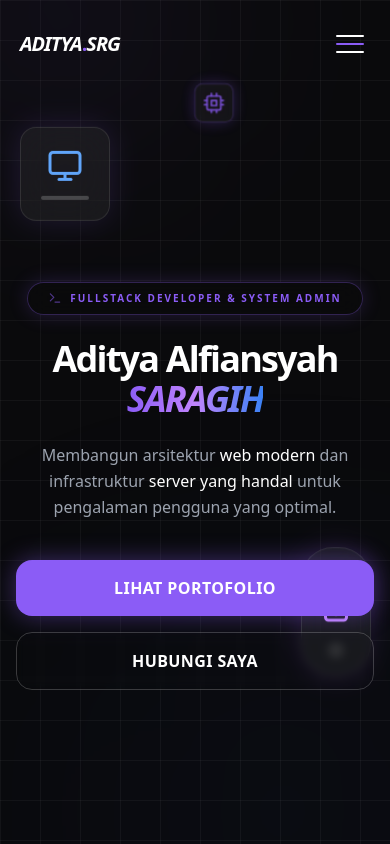
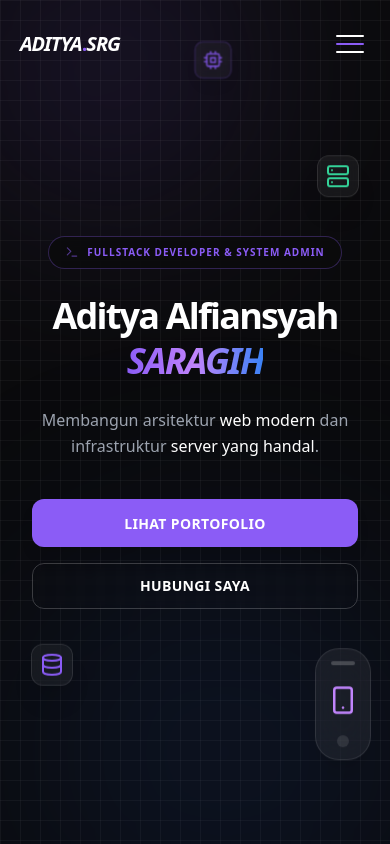
Before and after one commit to kirito040401/portofolio-dev, a React (Vite) app: page / in a window 390 px wide. Shown: the top 844 px of the page. Built offline with nearby package versions, Linux system fonts and the light colour scheme.

Commit message:
update home

```diff
--- a/src/components/Home.jsx
+++ b/src/components/Home.jsx
@@ -3,77 +3,77 @@ import { FiMonitor, FiSmartphone, FiCpu, FiServer, FiTerminal, FiDatabase } from
 
 export default function Home() {
   return (
-    <section id="home" className="relative min-h-screen flex items-center justify-center overflow-hidden bg-[#0a0a0c] px-4 sm:px-6 pt-32 md:pt-0">
+    <section id="home" className="relative min-h-screen flex items-center justify-center overflow-hidden bg-[#0a0a0c] px-4 sm:px-6 py-20">
 
       {/* --- TECH GRID BACKGROUND --- */}
-      <div className="absolute inset-0 bg-[linear-gradient(to_right,#ffffff0a_1px,transparent_1px),linear-gradient(to_bottom,#ffffff0a_1px,transparent_1px)] bg-[size:40px_40px] z-0"></div>
+      <div className="absolute inset-0 bg-[linear-gradient(to_right,#ffffff0a_1px,transparent_1px),linear-gradient(to_bottom,#ffffff0a_1px,transparent_1px)] bg-[size:20px_20px] md:bg-[size:40px_40px] z-0"></div>
 
       {/* --- GLOWING BACKGROUND ELEMENTS --- */}
       <motion.div
         animate={{ scale: [1, 1.1, 1], rotate: [0, 90, 0] }}
         transition={{ duration: 20, repeat: Infinity, ease: "linear" }}
-        className="absolute -top-[10%] -left-[10%] w-[50vw] h-[50vw] max-w-[600px] bg-accent/10 rounded-full blur-[100px] md:blur-[120px] z-0"
+        className="absolute -top-[10%] -left-[10%] w-[300px] md:w-[600px] h-[300px] md:h-[600px] bg-accent/10 rounded-full blur-[80px] md:blur-[120px] z-0"
       />
       <motion.div
         animate={{ scale: [1, 1.2, 1], x: [0, -30, 0] }}
         transition={{ duration: 15, repeat: Infinity, ease: "easeInOut" }}
-        className="absolute -bottom-[10%] -right-[10%] w-[60vw] h-[60vw] max-w-[700px] bg-blue-600/10 rounded-full blur-[120px] md:blur-[150px] z-0"
+        className="absolute -bottom-[10%] -right-[10%] w-[350px] md:w-[700px] h-[350px] md:h-[700px] bg-blue-600/10 rounded-full blur-[100px] md:blur-[150px] z-0"
       />
 
-      {/* --- FLOATING GADGETS & TECH ELEMENTS (GLASSMORPHISM) --- */}
-      <div className="absolute inset-0 z-0 overflow-hidden pointer-events-none">
+      {/* --- FLOATING GADGETS & TECH ELEMENTS --- */}
+      <div className="absolute inset-0 z-0 overflow-hidden pointer-events-none container mx-auto">
 
-        {/* Laptop / Monitor Concept */}
+        {/* Monitor - Hidden on Mobile, Visible on Tablet+ */}
         <motion.div
           animate={{ y: [0, -20, 0], rotate: [0, 2, -2, 0] }}
           transition={{ duration: 7, repeat: Infinity, ease: "easeInOut" }}
-          className="absolute top-[15%] left-[5%] md:left-[15%] lg:left-[20%] bg-white/5 backdrop-blur-xl border border-white/10 p-5 rounded-2xl shadow-[0_0_30px_rgba(139,92,246,0.15)] flex flex-col items-center gap-2"
+          className="absolute top-[10%] left-[5%] md:left-[10%] bg-white/5 backdrop-blur-xl border border-white/10 p-3 md:p-5 rounded-2xl shadow-xl hidden sm:flex flex-col items-center gap-2"
         >
-          <FiMonitor className="text-4xl md:text-5xl text-blue-400" />
-          <div className="w-12 h-1 bg-white/20 rounded-full mt-1"></div>
+          <FiMonitor className="text-3xl md:text-5xl text-blue-400" />
+          <div className="w-8 md:w-12 h-1 bg-white/20 rounded-full"></div>
         </motion.div>
 
-        {/* Smartphone Concept */}
+        {/* Smartphone - Bottom Right */}
         <motion.div
           animate={{ y: [0, 25, 0], rotate: [0, -3, 3, 0] }}
           transition={{ duration: 6, repeat: Infinity, ease: "easeInOut", delay: 1 }}
-          className="absolute bottom-[20%] right-[5%] md:right-[15%] lg:right-[20%] bg-white/5 backdrop-blur-xl border border-white/10 p-4 rounded-[2rem] shadow-[0_0_30px_rgba(168,85,247,0.15)] flex flex-col items-center justify-between h-32 md:h-36"
+          className="absolute bottom-[10%] right-[5%] md:right-[10%] bg-white/5 backdrop-blur-xl border border-white/10 p-3 md:p-4 rounded-[1.5rem] md:rounded-[2rem] shadow-xl flex flex-col items-center justify-between h-28 md:h-36"
         >
-          <div className="w-8 h-1 bg-white/20 rounded-full mb-2"></div>
-          <FiSmartphone className="text-4xl md:text-5xl text-purple-400" />
-          <div className="w-4 h-4 bg-white/10 rounded-full mt-2"></div>
+          <div className="w-6 md:w-8 h-1 bg-white/20 rounded-full"></div>
+          <FiSmartphone className="text-3xl md:text-5xl text-purple-400" />
+          <div className="w-3 md:w-4 h-3 md:h-4 bg-white/10 rounded-full"></div>
         </motion.div>
 
-        {/* Server / VPS Concept (Hidden on very small screens) */}
+        {/* Server - Top Right */}
         <motion.div
           animate={{ y: [0, -15, 0] }}
           transition={{ duration: 8, repeat: Infinity, ease: "easeInOut", delay: 2 }}
-          className="absolute top-[30%] right-[8%] md:right-[10%] lg:right-[25%] bg-white/5 backdrop-blur-md border border-white/10 p-3 rounded-xl shadow-xl hidden sm:flex items-center justify-center"
+          className="absolute top-[20%] right-[8%] md:right-[20%] bg-white/5 backdrop-blur-md border border-white/10 p-2 md:p-3 rounded-xl shadow-xl flex items-center justify-center"
         >
-          <FiServer className="text-3xl text-emerald-400" />
+          <FiServer className="text-2xl md:text-3xl text-emerald-400" />
         </motion.div>
 
-        {/* Database Concept */}
+        {/* Database - Bottom Left */}
         <motion.div
           animate={{ y: [0, 20, 0] }}
           transition={{ duration: 5, repeat: Infinity, ease: "easeInOut", delay: 0.5 }}
-          className="absolute bottom-[25%] left-[8%] md:left-[10%] lg:left-[25%] bg-white/5 backdrop-blur-md border border-white/10 p-3 rounded-xl shadow-xl hidden sm:flex items-center justify-center"
+          className="absolute bottom-[20%] left-[8%] md:left-[20%] bg-white/5 backdrop-blur-md border border-white/10 p-2 md:p-3 rounded-xl shadow-xl flex items-center justify-center"
         >
-          <FiDatabase className="text-3xl text-accent" />
+          <FiDatabase className="text-2xl md:text-3xl text-accent" />
         </motion.div>
 
-        {/* CPU / Chip Concept */}
+        {/* CPU - Center Top */}
         <motion.div
           animate={{ scale: [1, 1.05, 1], opacity: [0.5, 1, 0.5] }}
           transition={{ duration: 4, repeat: Infinity, ease: "easeInOut" }}
-          className="absolute top-[10%] left-[50%] -translate-x-1/2 bg-white/5 backdrop-blur-sm border border-accent/30 p-2 rounded-lg shadow-[0_0_15px_rgba(139,92,246,0.3)] flex items-center justify-center"
+          className="absolute top-[5%] left-1/2 -translate-x-1/2 bg-white/5 backdrop-blur-sm border border-accent/30 p-2 rounded-lg shadow-lg flex items-center justify-center"
         >
-          <FiCpu className="text-xl text-accent" />
+          <FiCpu className="text-lg md:text-xl text-accent" />
         </motion.div>
       </div>
 
       {/* --- MAIN CONTENT --- */}
-      <div className="relative text-center w-full max-w-5xl mx-auto z-10">
+      <div className="relative text-center w-full max-w-4xl z-10 mx-auto px-4">
         <motion.div
           initial={{ opacity: 0, y: 30 }}
           animate={{ opacity: 1, y: 0 }}
@@ -81,13 +81,13 @@ export default function Home() {
         >
           {/* Tech Badge */}
           <div className="flex justify-center items-center mb-6">
-            <span className="flex items-center gap-2 px-5 py-2 text-[10px] md:text-xs font-black tracking-[0.2em] text-accent uppercase bg-[#0a0a0c]/80 border border-accent/30 rounded-full backdrop-blur-md shadow-[0_0_20px_rgba(139,92,246,0.2)]">
+            <span className="flex items-center gap-2 px-4 md:px-5 py-2 text-[10px] md:text-xs font-black tracking-[0.1em] md:tracking-[0.2em] text-accent uppercase bg-[#0a0a0c]/80 border border-accent/30 rounded-full backdrop-blur-md">
               <FiTerminal className="text-sm animate-pulse" />
               Fullstack Developer & System Admin
             </span>
           </div>
 
-          <h1 className="text-4xl sm:text-6xl md:text-7xl lg:text-8xl font-black text-white mb-6 leading-[1.1] tracking-tighter text-balance">
+          <h1 className="text-4xl sm:text-6xl md:text-7xl lg:text-8xl font-black text-white mb-6 leading-tight tracking-tighter">
             Aditya Alfiansyah <br />
             <span className="text-transparent bg-clip-text bg-gradient-to-r from-accent via-purple-400 to-blue-500 uppercase italic">
               Saragih
@@ -98,23 +98,23 @@ export default function Home() {
             initial={{ opacity: 0 }}
             animate={{ opacity: 1 }}
             transition={{ delay: 0.5, duration: 1 }}
-            className="text-base sm:text-lg md:text-xl lg:text-2xl text-gray-400 mb-10 max-w-2xl mx-auto leading-relaxed px-2 font-light"
+            className="text-base md:text-xl lg:text-2xl text-gray-400 mb-10 max-w-2xl mx-auto leading-relaxed font-light"
           >
-            Membangun arsitektur <span className="text-white font-medium">web modern</span> dan infrastruktur <span className="text-white font-medium">server yang handal</span> untuk pengalaman pengguna yang optimal.
+            Membangun arsitektur <span className="text-white font-medium">web modern</span> dan infrastruktur <span className="text-white font-medium">server yang handal</span>.
           </motion.p>
 
           <motion.div
             initial={{ opacity: 0, scale: 0.8 }}
             animate={{ opacity: 1, scale: 1 }}
             transition={{ delay: 0.8, duration: 0.5 }}
-            className="flex flex-col sm:flex-row gap-4 sm:gap-6 justify-center items-center"
+            className="flex flex-col sm:flex-row gap-4 md:gap-6 justify-center items-center"
           >
-            <a href="#portfolio" className="w-full sm:w-auto group relative bg-accent text-white font-bold py-4 px-10 rounded-2xl transition-all shadow-[0_0_25px_rgba(139,92,246,0.4)] hover:shadow-[0_0_35px_rgba(139,92,246,0.6)] overflow-hidden text-center">
-              <span className="relative z-10 font-black tracking-wide">LIHAT PORTOFOLIO</span>
+            <a href="#portfolio" className="w-full sm:w-auto group relative bg-accent text-white font-bold py-3 md:py-4 px-8 md:px-10 rounded-xl md:rounded-2xl transition-all shadow-lg hover:shadow-accent/40 overflow-hidden text-center">
+              <span className="relative z-10 font-black tracking-wide text-sm md:text-base">LIHAT PORTOFOLIO</span>
               <div className="absolute inset-0 bg-white/20 translate-y-full group-hover:translate-y-0 transition-transform duration-300"></div>
             </a>
 
-            <a href="#contact" className="w-full sm:w-auto border border-white/20 hover:border-accent hover:bg-accent/10 text-white font-bold py-4 px-10 rounded-2xl transition-all backdrop-blur-sm text-center font-black tracking-wide">
+            <a href="#contact" className="w-full sm:w-auto border border-white/20 hover:border-accent hover:bg-accent/10 text-white font-bold py-3 md:py-4 px-8 md:px-10 rounded-xl md:rounded-2xl transition-all backdrop-blur-sm text-center font-black tracking-wide text-sm md:text-base">
               HUBUNGI SAYA
             </a>
           </motion.div>
```
